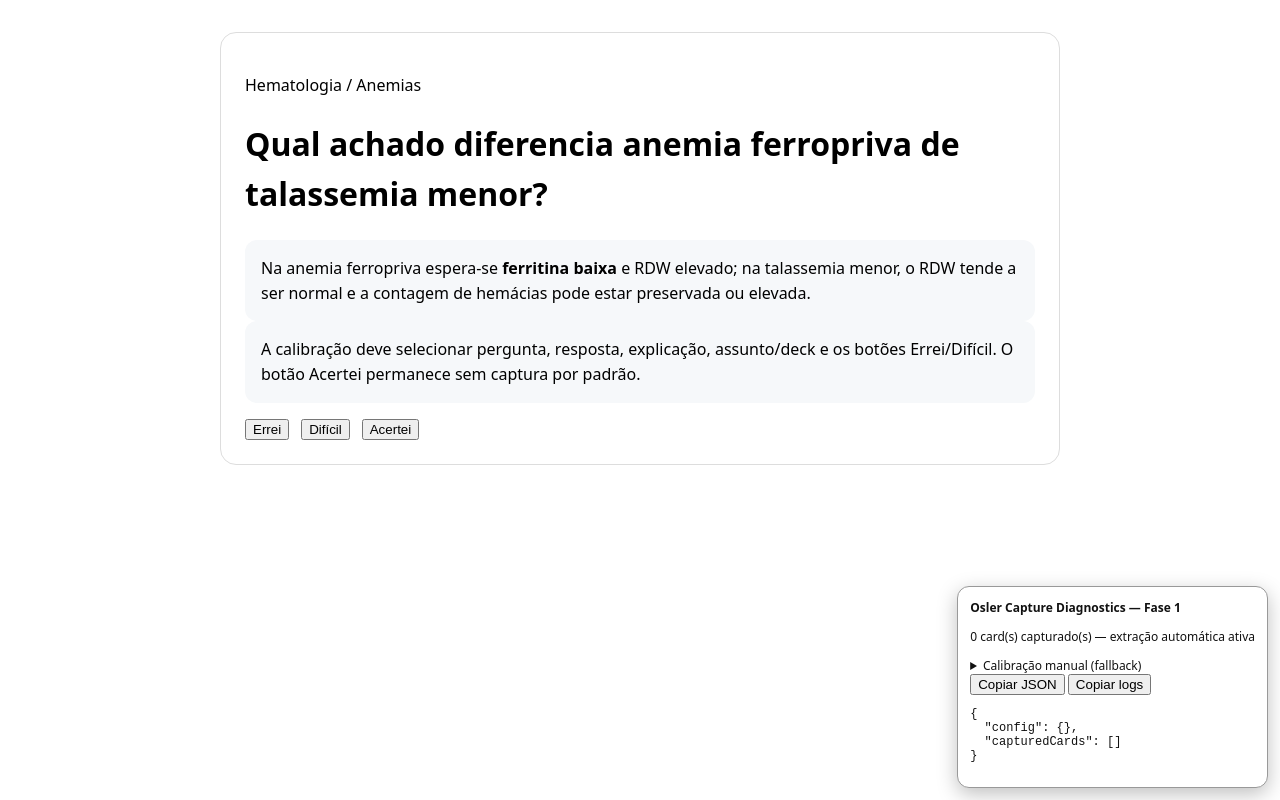
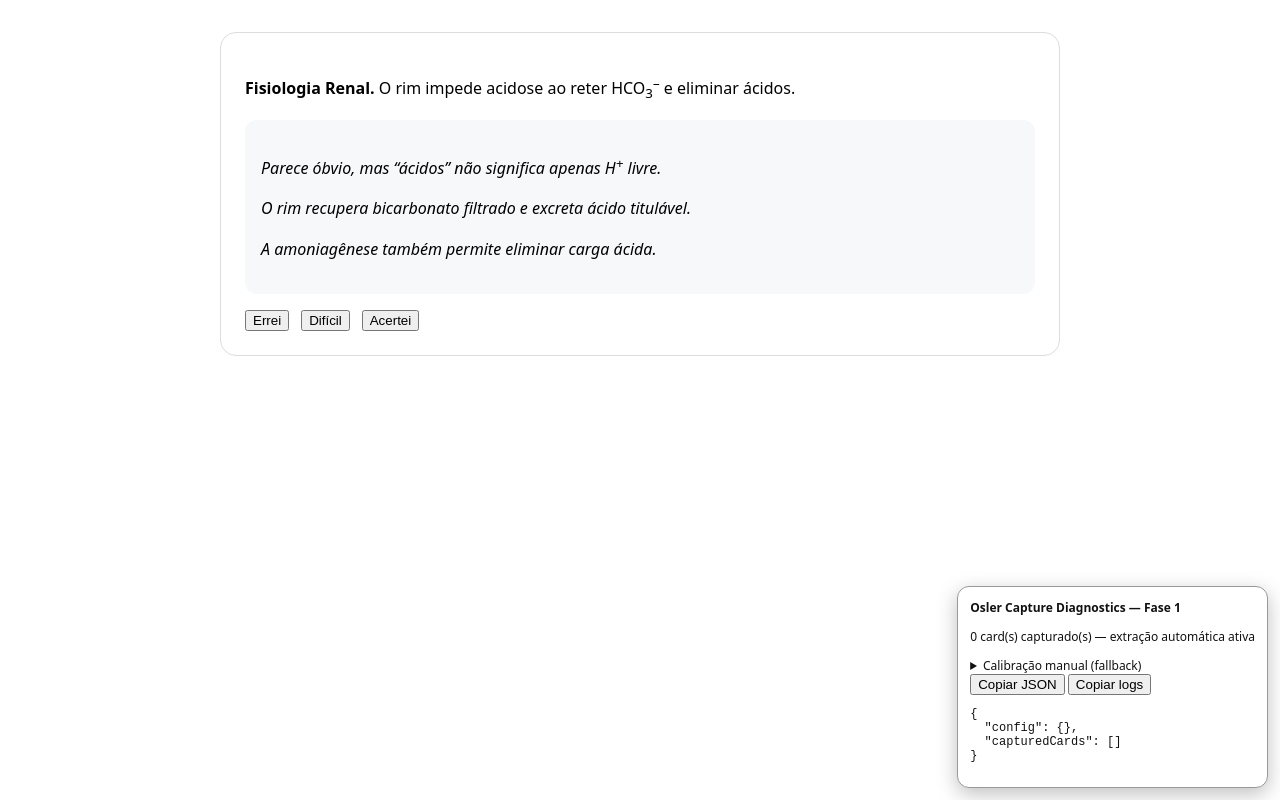
Before and after one commit to leonardolealluz183-bit/osler-anki-bridge, a website: page docs/index.html in a window 1280 px wide. Drawn offline with Linux system fonts and the light colour scheme.

Commit message:
Update Pages demo for automatic extraction

```diff
--- a/docs/index.html
+++ b/docs/index.html
@@ -7,24 +7,24 @@
     <style>
       body { font-family: system-ui, sans-serif; margin: 2rem auto; max-width: 840px; line-height: 1.55; }
       main { border: 1px solid #ddd; border-radius: 16px; padding: 1.5rem; }
-      .answer, .explanation { background: #f6f8fa; border-radius: 12px; padding: 1rem; }
+      .osler-card-explanation { background: #f6f8fa; border-radius: 12px; padding: 1rem; }
       .actions { display: flex; gap: .75rem; margin-top: 1rem; }
     </style>
   </head>
   <body>
     <main>
-      <p data-osler-deck>Hematologia / Anemias</p>
-      <h1 data-osler-question>Qual achado diferencia anemia ferropriva de talassemia menor?</h1>
-      <section class="answer" data-osler-answer>
-        Na anemia ferropriva espera-se <strong>ferritina baixa</strong> e RDW elevado; na talassemia menor, o RDW tende a ser normal e a contagem de hemácias pode estar preservada ou elevada.
-      </section>
-      <section class="explanation" data-osler-explanation>
-        A calibração deve selecionar pergunta, resposta, explicação, assunto/deck e os botões Errei/Difícil. O botão Acertei permanece sem captura por padrão.
-      </section>
+      <div>
+        <p><strong>Fisiologia Renal.</strong> O rim impede acidose ao <span class="cloze-answer">reter HCO<sub>3</sub><sup>–</sup></span> e eliminar <span class="cloze-answer">ácidos</span>.</p>
+        <div class="osler-card-explanation">
+          <p><em>Parece óbvio, mas “ácidos” não significa apenas H<sup>+</sup> livre.</em></p>
+          <p><em>O rim recupera bicarbonato filtrado e excreta ácido titulável.</em></p>
+          <p><em>A amoniagênese também permite eliminar carga ácida.</em></p>
+        </div>
+      </div>
       <div class="actions">
-        <button type="button" data-osler-wrong>Errei</button>
-        <button type="button" data-osler-hard>Difícil</button>
-        <button type="button" data-osler-correct>Acertei</button>
+        <button type="button">Errei</button>
+        <button type="button">Difícil</button>
+        <button type="button">Acertei</button>
       </div>
     </main>
     <script src="./osler-anki-bridge.user.js"></script>
```
